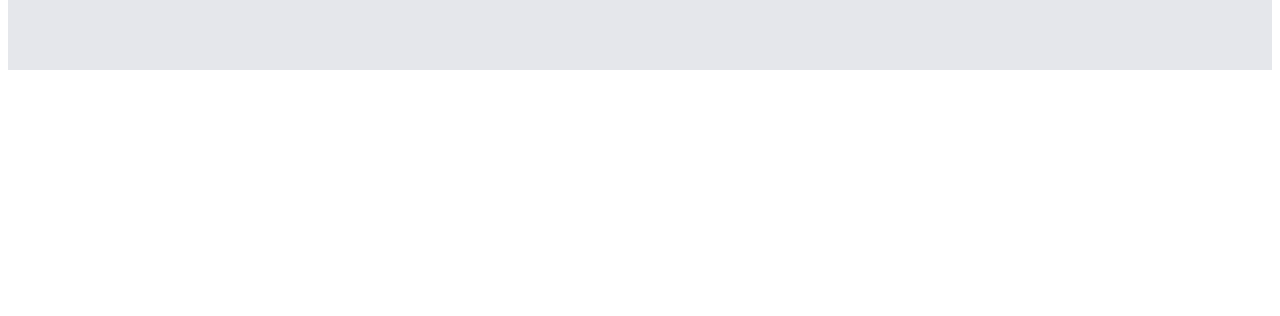
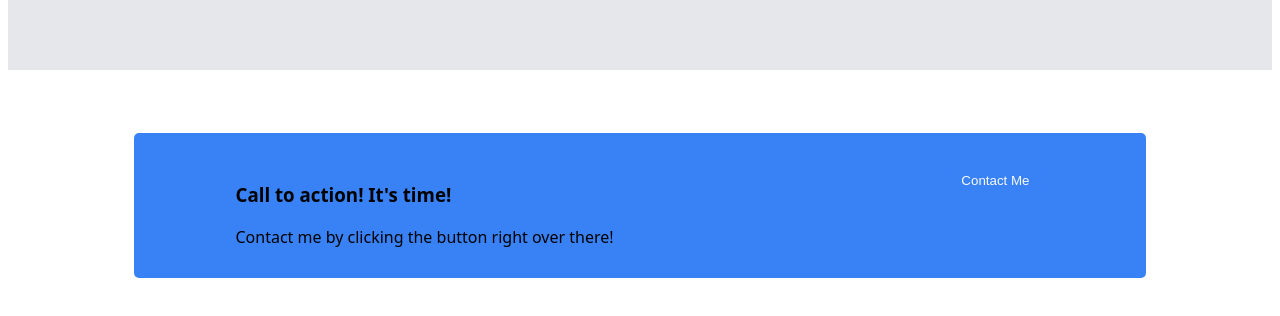
Before and after one commit to QPALZM1234567/landing-page, a plain HTML site: page index.html in a window 1280 px wide. Shown: the part 1306-1622 px from the top of the page. Before the commit the page ends 1584 px from the top, so only its background shows below. Drawn offline with Linux system fonts and the light colour scheme.

Commit message:
Make progress on bottom section

```diff
--- a/index.html
+++ b/index.html
@@ -58,7 +58,13 @@
     </div>
 
     <div class="bottom">
-
+        <div class="action">
+            <div>
+                <h3>Call to action! It's time!</h3>
+                <p>Contact me by clicking the button right over there!</p>
+            </div>
+            <button>Contact Me</button>
+        </div>
     </div>
 </body>
 </html>
--- a/styles.css
+++ b/styles.css
@@ -147,4 +147,13 @@ button:active {
 
 .bottom {
     flex: 1 0 200px;
+    padding: 5% 10%;
 }
+
+.action{
+    display: flex;
+    background-color: #3882F6;
+    justify-content: space-between;
+    padding: 3% 10%;
+    border-radius: 5px;
+}
```
